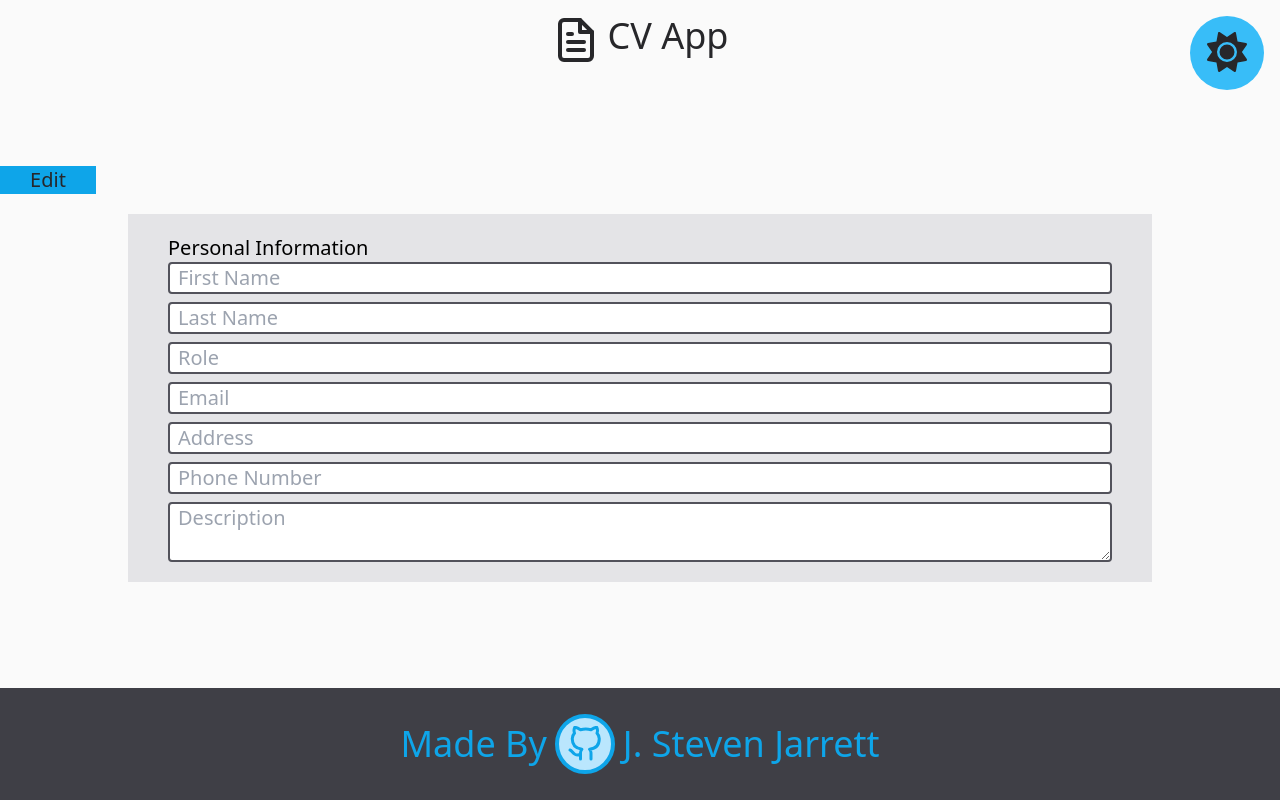
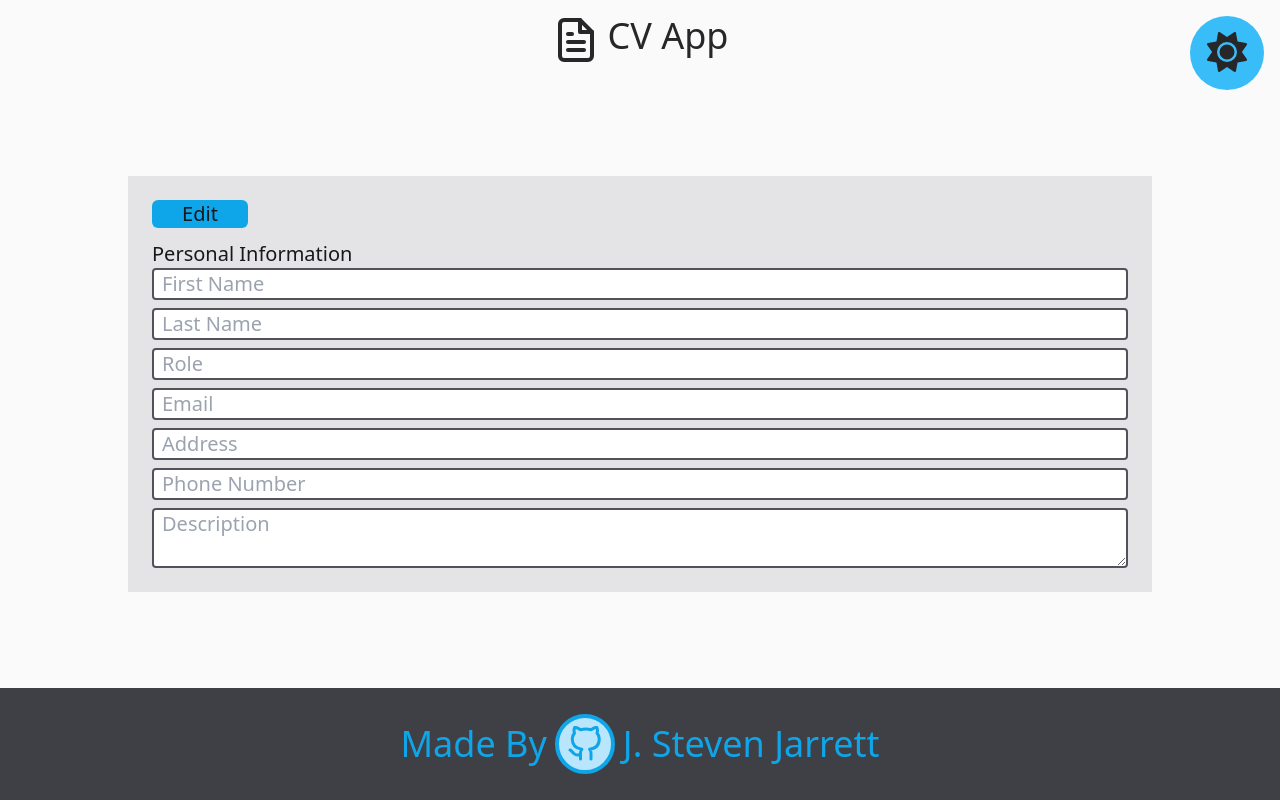
Before and after one commit to Bantchee/cv-project, a React (Create React App) app: page / in a window 1280 px wide. Built offline with nearby package versions, Linux system fonts and the light colour scheme; the HTML template or start-up script is replaced by a standard one.

Commit message:
Update stying of button and editing window

```diff
--- a/src/App.js
+++ b/src/App.js
@@ -44,9 +44,9 @@ class App extends React.Component {
     return (
       <div className="text-xl bg-zinc-50 dark:bg-zinc-700 h-screen flex flex-col justify-between">
         <Header />
-        <div>
+        <div className=" mx-32 p-6 bg-zinc-200 text-zinc-900 dark:bg-zinc-600 dark:text-zinc-50">
           {(this.state.isEditPage) ?
-            <Button value="Edit" className="w-24 text-zinc-800 bg-sky-500" onClick={(e) => {this.handleButtonClick(e)}}/> :
+            <Button value="Edit" className="w-24 mb-3 rounded-md text-zinc-900 bg-sky-500 hover:bg-sky-400 dark:text-zinc-50 dark:bg-emerald-500 dark:hover:bg-emerald-400" onClick={(e) => {this.handleButtonClick(e)}}/> :
             <Button value="Preview" className="w-24 text-zinc-800 bg-sky-400" onClick={(e) => {this.handleButtonClick(e)}}/>
           }
 
--- a/src/components/EditPage.js
+++ b/src/components/EditPage.js
@@ -4,7 +4,7 @@ import { Personal } from './sections/Personal.js'
 export class EditPage extends React.Component {
     render() {
         return (
-            <div className="bg-zinc-200 mx-32">
+            <div>
                 <Personal
                     onChange={this.props.onChange}
                     personal = {this.props.personal}
--- a/src/components/sections/Personal.js
+++ b/src/components/sections/Personal.js
@@ -5,7 +5,7 @@ import { TextArea } from '../utility/TextArea';
 export class Personal extends Component {
     render() {
         return (
-            <div className=" m-5 p-5">
+            <div>
                 <h1>Personal Information</h1>
                 <div className="flex flex-col gap-2">
                     <Input
```
